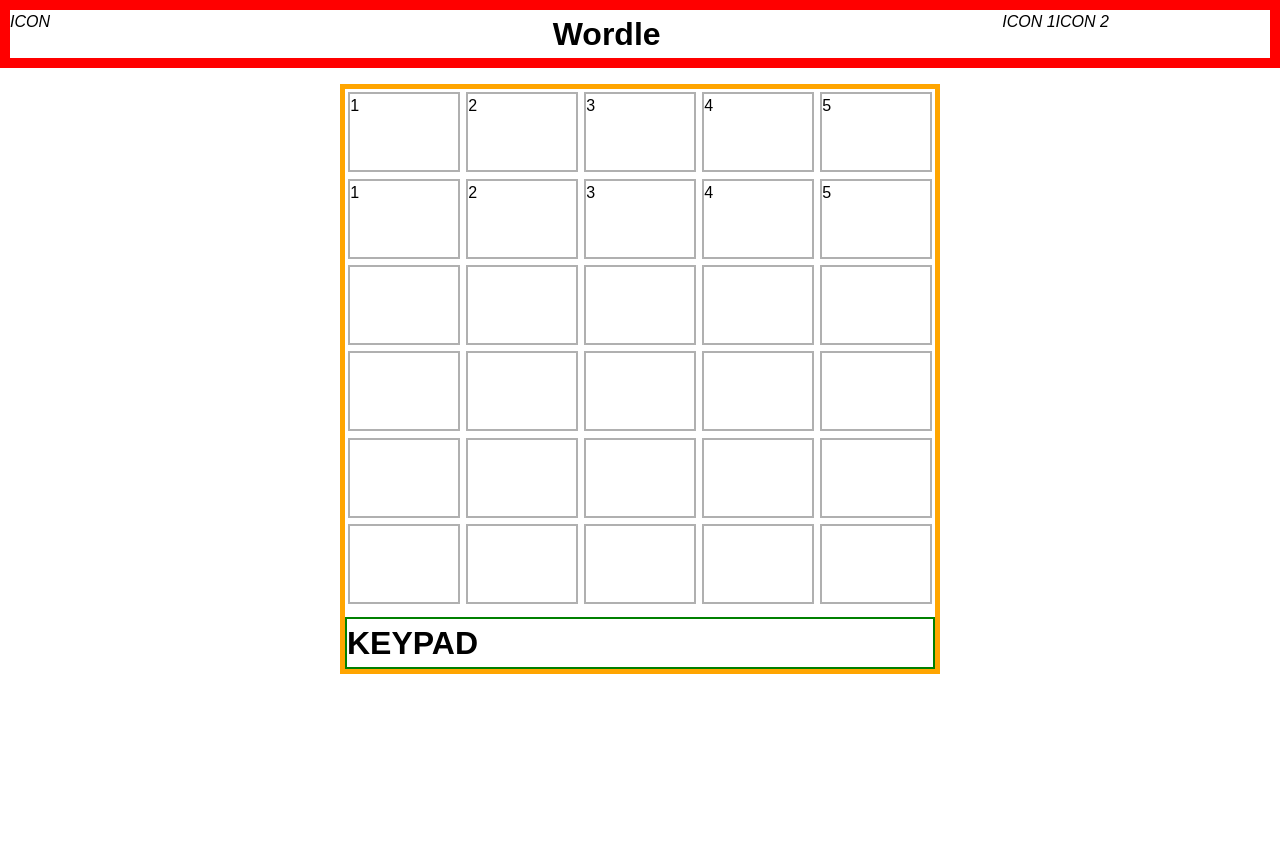
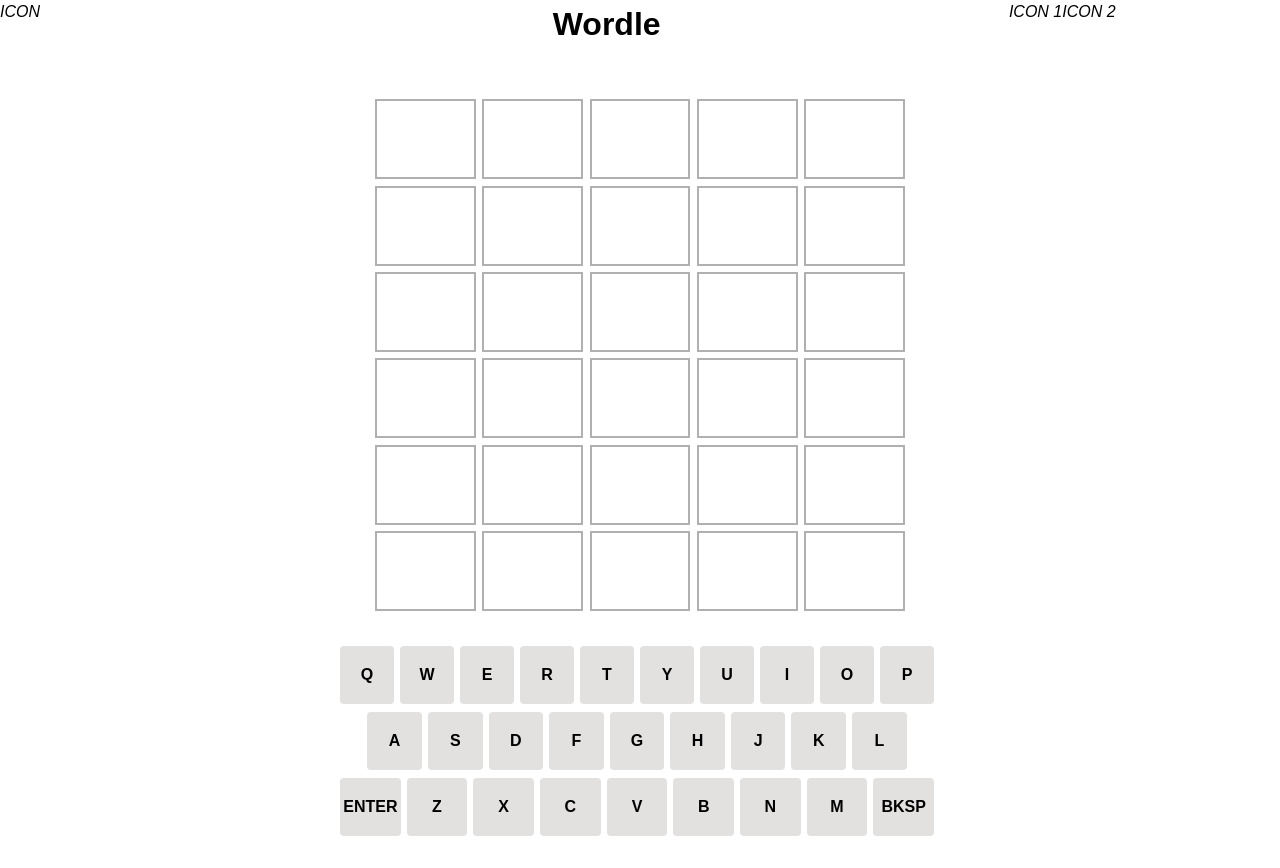
Before and after one commit to SabyGil/CMP-464-HW-3, a React (Create React App) app: page / in a window 1280 px wide. Before the commit the page ends 800 px from the top, so only its background shows below. Built offline with nearby package versions, Linux system fonts and the light colour scheme.

Commit message:
completed keyboard styles

```diff
--- a/src/App.css
+++ b/src/App.css
@@ -58,7 +58,7 @@
 /* HEADER */
 header {
   display: flex;
-  border: 10px solid red;
+  /* border: 10px solid red; */
 }
 .logo {
   /* justify-content: center;
@@ -76,14 +76,14 @@
 }
 
 .game_container {
-  border: 5px solid orange;
-  margin: 0 auto;
+  /* border: 5px solid orange; */
   margin: 1rem auto 0 auto;
   width: 600px;
 }
 
 .game_container .board_container {
-  /* display: flex; */
+  /* border: 2px solid blue; */
+  padding: 2rem;
 }
 
 .row {
@@ -99,6 +99,40 @@
 }
 
 .keypad_container {
-  border: 2px solid green;
-  margin-top: 10px;
+  /* border: 2px solid green; */
+  /* margin-bottom: 1rem; */
 }
+
+.kb_row {
+  /* border: 2px solid orange; */
+  display: flex;
+  margin: 0 auto 0.5rem;
+  touch-action: manipulation;
+  justify-content: center;
+}
+
+.kb_row.last_row {
+  padding-bottom: 2rem;
+}
+
+.indent {
+  flex: 0.5;
+}
+
+.kb_row button {
+  font-weight: bold;
+  border: 0;
+  padding: 0;
+  margin: 0 6px 0 0;
+  height: 58px;
+  border-radius: 4px;
+  cursor: pointer;
+  user-select: none;
+  background-color: rgb(227, 224, 224);
+  flex: 1;
+  display: flex;
+  justify-content: center;
+  align-items: center;
+  text-transform: uppercase;
+  -webkit-tap-highlight-color: rgba(231, 222, 222, 0.865);
+}
--- a/src/components/BoardContainer.js
+++ b/src/components/BoardContainer.js
@@ -10,9 +10,7 @@
   [b,o,a,r,d],
   [b,o,a,r,d],
   [b,o,a,r,d]
-
 ]
-
 */
 
 class BoardContainer extends React.Component {
--- a/src/components/BoardDisplay.js
+++ b/src/components/BoardDisplay.js
@@ -11,19 +11,19 @@
   return (
     <div className='board_container'>
       <div className='row'>
-        <div className='board_tile'>1</div>
-        <div className='board_tile'>2</div>
-        <div className='board_tile'>3</div>
-        <div className='board_tile'>4</div>
-        <div className='board_tile'>5</div>
+        <div className='board_tile'></div>
+        <div className='board_tile'></div>
+        <div className='board_tile'></div>
+        <div className='board_tile'></div>
+        <div className='board_tile'></div>
       </div>
 
       <div className='row'>
-        <div className='board_tile'>1</div>
-        <div className='board_tile'>2</div>
-        <div className='board_tile'>3</div>
-        <div className='board_tile'>4</div>
-        <div className='board_tile'>5</div>
+        <div className='board_tile'></div>
+        <div className='board_tile'></div>
+        <div className='board_tile'></div>
+        <div className='board_tile'></div>
+        <div className='board_tile'></div>
       </div>
 
       <div className='row'>
--- a/src/components/Keypad.js
+++ b/src/components/Keypad.js
@@ -4,7 +4,44 @@
   // boilerplate table header functional component
   return (
     <div className='keypad_container'>
-      <h1>KEYPAD</h1>
+      <div className='kb_row'>
+        <button data-key='q'>q</button>
+        <button data-key='w'>w</button>
+        <button data-key='e'>e</button>
+        <button data-key='r'>r</button>
+        <button data-key='t'>t</button>
+        <button data-key='y'>y</button>
+        <button data-key='u'>u</button>
+        <button data-key='i'>i</button>
+        <button data-key='o'>o</button>
+        <button data-key='p'>p</button>
+      </div>
+      <div className='kb_row'>
+        <div className='indent'></div>
+        <button data-key='a'>a</button>
+        <button data-key='s'>s</button>
+        <button data-key='d'>d</button>
+        <button data-key='f'>f</button>
+        <button data-key='g'>g</button>
+        <button data-key='h'>h</button>
+        <button data-key='j'>j</button>
+        <button data-key='k'>k</button>
+        <button data-key='l'>l</button>
+        <div className='indent'></div>
+      </div>
+      <div className='kb_row last_row'>
+        <button data-key='↵'>ENTER</button>
+        <button data-key='z'>z</button>
+        <button data-key='x'>x</button>
+        <button data-key='c'>c</button>
+        <button data-key='v'>v</button>
+        <button data-key='b'>b</button>
+        <button data-key='n'>n</button>
+        <button data-key='m'>m</button>
+        <button data-key='←'>
+          <div className='backspace'>BKSP</div>
+        </button>
+      </div>
     </div>
   )
 }
```
